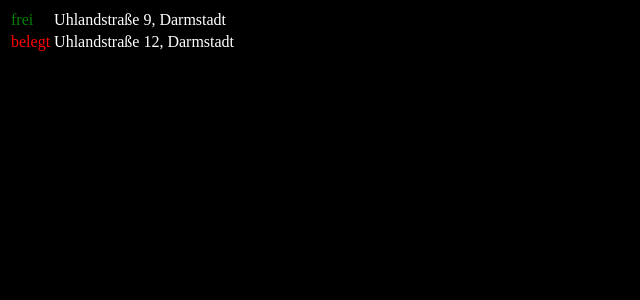
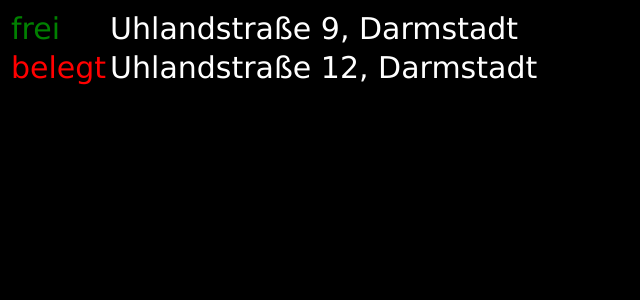
Before and after one commit to saoholt/angular-ivy-mr6tnv, an Angular app: page /list in a window 1280 px wide. Shown: the top 300 px of the page, without its empty margins (0-640 px from the left). Built offline with nearby package versions, Linux system fonts and the light colour scheme.

Commit message:
4 files modified

```diff
--- a/src/app/list-of-spaces/list-of-spaces.component.css
+++ b/src/app/list-of-spaces/list-of-spaces.component.css
@@ -8,3 +8,6 @@
 .availability.belegt {
   color: red;
 }
+
+.tablerow {
+}
--- a/src/app/list-of-spaces/list-of-spaces.component.html
+++ b/src/app/list-of-spaces/list-of-spaces.component.html
@@ -1,13 +1,14 @@
-<table>
+<table style="    font-size: 30px;">
   <thead></thead>
   <tbody>
     <tr
       *ngFor="let space of spaces"
       (click)="selectSpace(space.id)"
       [routerLink]="['/selected', space.id]"
+      class="tablerow"
     >
       <td>
-        <span *ngIf="space.available" class="availability frei" >frei</span
+        <span *ngIf="space.available" class="availability frei">frei</span
         ><span *ngIf="!space.available" class="availability belegt"
           >belegt</span
         >
--- a/src/app/selected-space/selected-space.component.html
+++ b/src/app/selected-space/selected-space.component.html
@@ -1,4 +1,4 @@
-<h1>Ausgewählte Parkplatz</h1>
+<h1>Ausgewählter Parkplatz</h1>
 <div class="flex">
   <iframe
     src="https://www.google.com/maps/embed?pb=!1m18!1m12!1m3!1d2574.4556006032103!2d8.632481415998422!3d49.81510167939289!2m3!1f0!2f0!3f0!3m2!1i1024!2i768!4f13.1!3m3!1m2!1s0x47bd7b06b277adcb%3A0x1ac3c474900dd977!2sUhlandstra%C3%9Fe%209%2C%2064297%20Darmstadt!5e0!3m2!1sde!2sde!4v1651508064696!5m2!1sde!2sde"
--- a/src/styles.css
+++ b/src/styles.css
@@ -3,6 +3,8 @@
 body {
   background-color: black;
   color: white;
+  font-family: verdana;
+  font-size: 20px;
 }
 h1 {
   color: white;
@@ -11,8 +13,8 @@ h1 {
 }
 
 p {
-  font-family: verdana;
-  font-size: 20px;
+/*   font-family: verdana;
+  font-size: 20px; */
 }
 
 .center {
```
